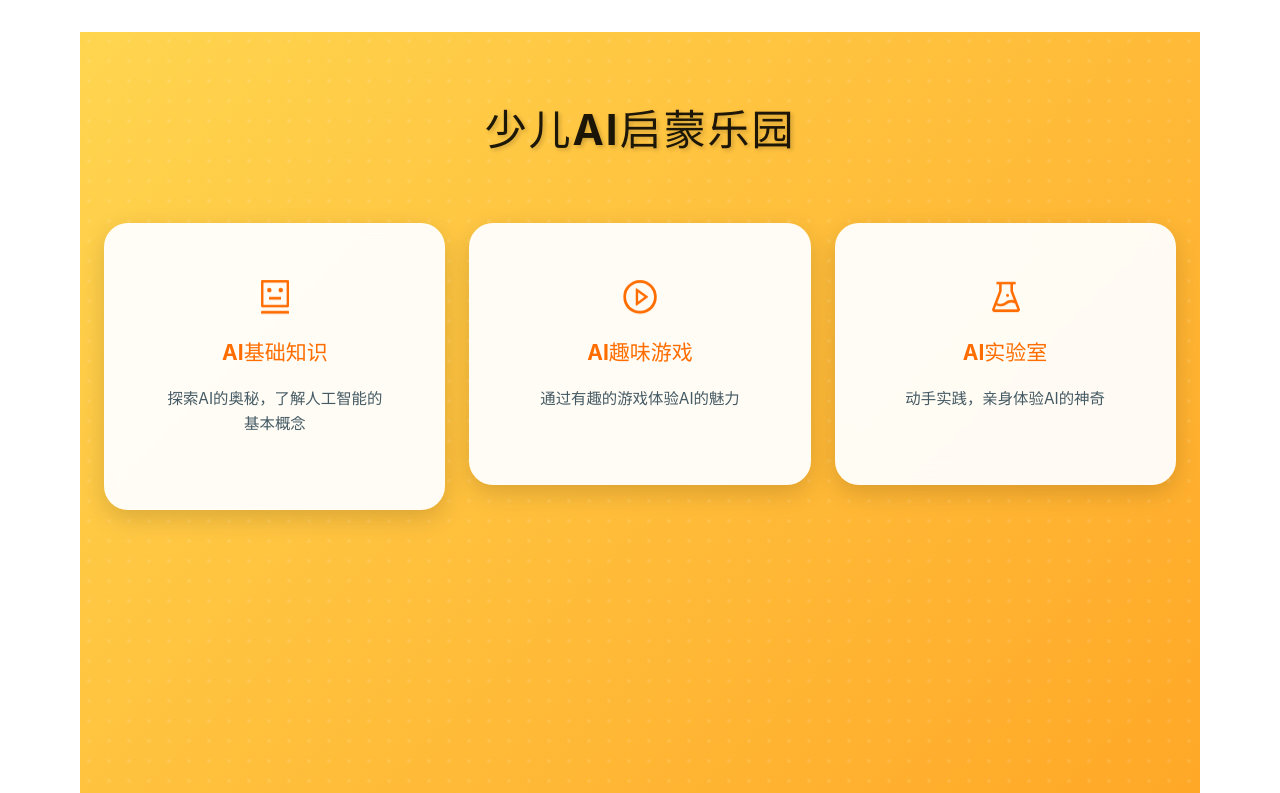
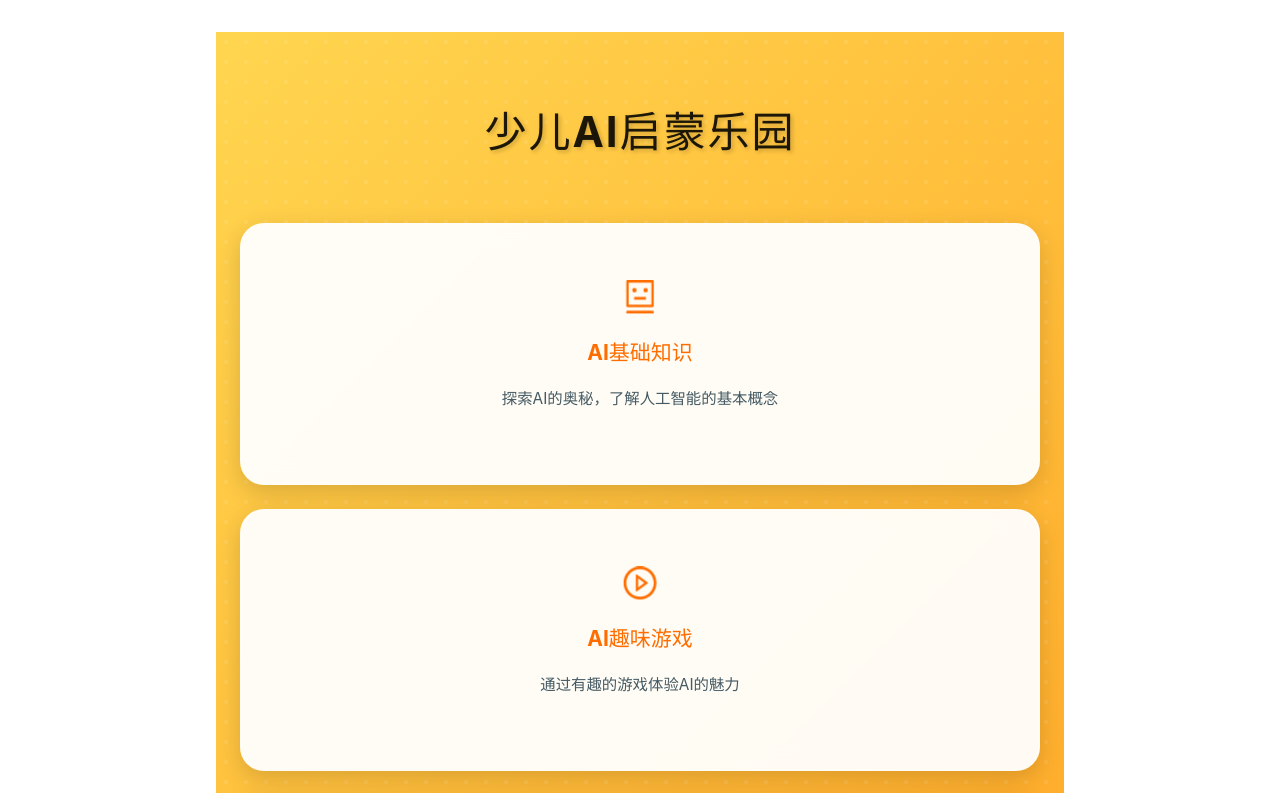
Before and after one commit to chenpengfeidp/child_ai_h5, a React (Vite) app: page / in a window 1280 px wide. Shown: the top 793 px of the page. Built offline with nearby package versions, Linux system fonts and the light colour scheme.

Commit message:
fix: 布局调整

```diff
--- a/src/pages/Home/index.css
+++ b/src/pages/Home/index.css
@@ -46,6 +46,8 @@
   background: rgba(255, 255, 255, 0.95);
   backdrop-filter: blur(10px);
   border: 2px solid rgba(255, 255, 255, 0.1);
+  max-width: 800px;
+  margin: 0 auto;
 }
 
 .feature-card:hover {
@@ -91,6 +93,6 @@
 
 .cards-container {
   width: 100%;
-  max-width: 1200px;
+  max-width: 800px;
   margin: 0 auto;
 }
--- a/src/pages/Home/index.jsx
+++ b/src/pages/Home/index.jsx
@@ -39,7 +39,7 @@ const Home = () => {
           <div className="cards-container">
             <Row gutter={[24, 24]} justify="center">
               {cards.map((card, index) => (
-                <Col xs={24} sm={12} md={8} key={index}>
+                <Col xs={24} sm={24} md={24} key={index}>
                   <Card
                     hoverable
                     className="feature-card"
--- a/src/router/index.jsx
+++ b/src/router/index.jsx
@@ -1,4 +1,4 @@
-import { createBrowserRouter } from 'react-router-dom';
+import { createHashRouter } from 'react-router-dom';
 import Home from '../pages/Home';
 import AIBasics from '../pages/AIBasics';
 import AIGames from '../pages/AIGames';
@@ -14,7 +14,7 @@ import SpeechSynthesisPage from '../pages/AIExperiments/pages/SpeechSynthesisPag
 import NLPPage from '../pages/AIExperiments/pages/NLPPage';
 import MachineLearningPage from '../pages/AIExperiments/pages/MachineLearningPage';
 
-const router = createBrowserRouter([
+const router = createHashRouter([
   {
     path: '/',
     element: <Home />,
```
